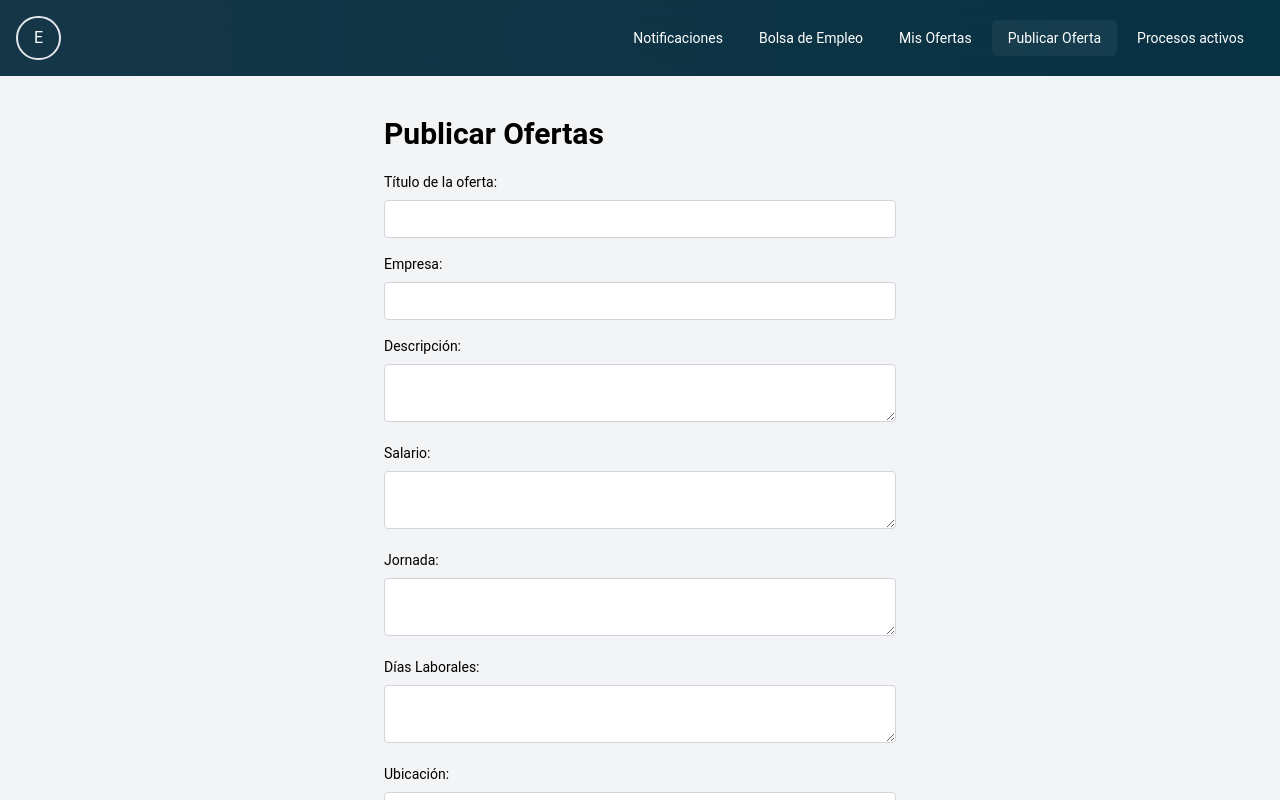
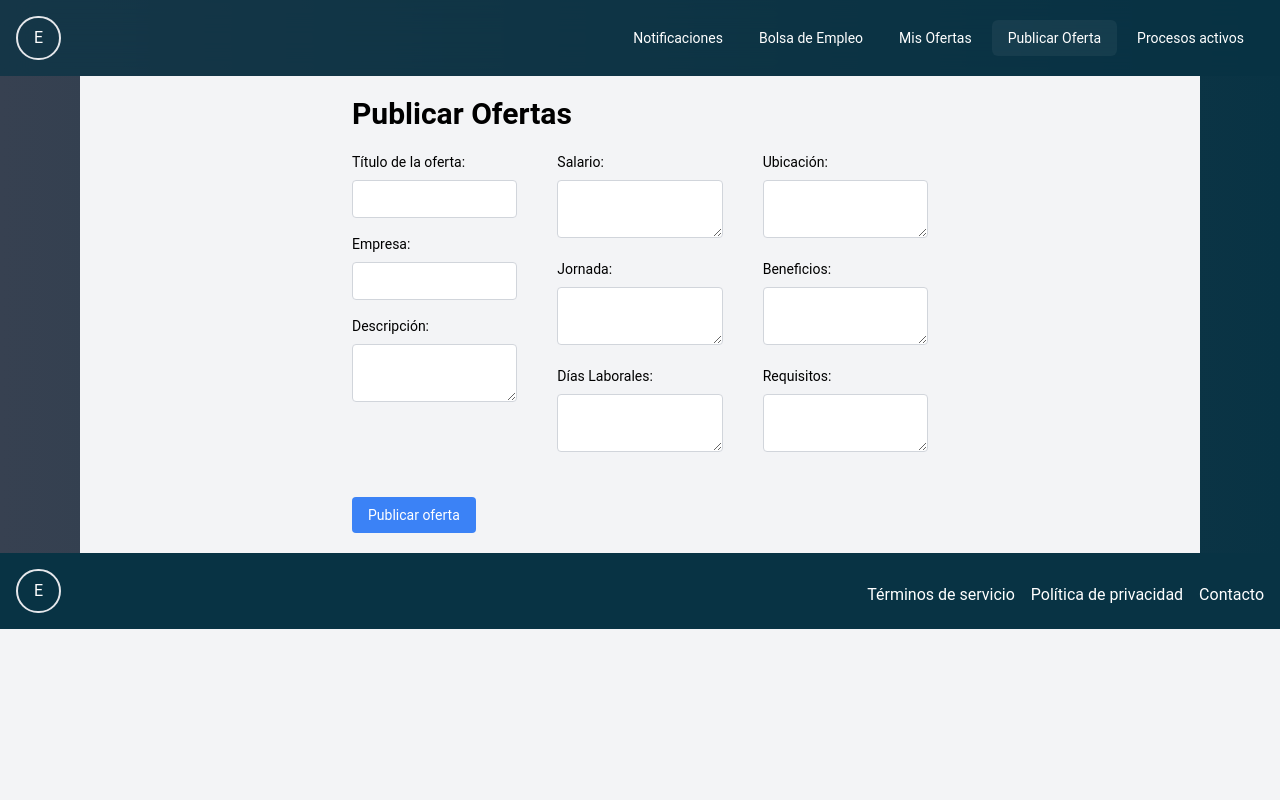
Before and after one commit to frankgimeno3/empleotecnicfront, a Next.js app: page /dashboard in a window 1280 px wide. Both pictures are taken after a click on the button "Publicar Oferta". Shown: the top 800 px of the page. Built offline with nearby package versions, Linux system fonts and the light colour scheme.

Commit message:
añado estilos a publicar ofertas

```diff
--- a/components/Dashboard/PublicarOferta.tsx
+++ b/components/Dashboard/PublicarOferta.tsx
@@ -1,16 +1,16 @@
-import React, { Component, FormEvent } from 'react';
+import React, { Component, FormEvent } from "react";
 
 class PublicarOferta extends Component {
   state = {
-    titulo: '',
-    empresa: '',
-    descripcion: '',
-    salario: '',
-    jornada: '',
-    diasLaborales: '',
-    ubicacion: '',
-    beneficios: '',
-    requisitos: '',
+    titulo: "",
+    empresa: "",
+    descripcion: "",
+    salario: "",
+    jornada: "",
+    diasLaborales: "",
+    ubicacion: "",
+    beneficios: "",
+    requisitos: "",
   };
 
   handleSubmit = (event: FormEvent) => {
@@ -19,7 +19,9 @@ class PublicarOferta extends Component {
     console.log(this.state);
   };
 
-  handleChange = (event: React.ChangeEvent<HTMLInputElement | HTMLTextAreaElement>) => {
+  handleChange = (
+    event: React.ChangeEvent<HTMLInputElement | HTMLTextAreaElement>
+  ) => {
     const { name, value } = event.target;
     this.setState({ [name]: value });
   };
@@ -38,10 +40,12 @@ class PublicarOferta extends Component {
     } = this.state;
 
     return (
-      <div className="container mx-auto mt-10 ">
-        <div className='mt-6 p-10 bg-gray-100'>
-        <form onSubmit={this.handleSubmit} className="max-w-lg mx-auto">
-          <h1 className='font-bold text-3xl mb-5'>Publicar Ofertas</h1>
+      <div className="container mx-auto mt-10 bg-gradient-to-r from-gray-700 to-cyan-950">
+        <div className="mt-6 mx-20 p-5 bg-gray-100">
+          <form onSubmit={this.handleSubmit} className="max-w-xl mx-auto">
+            <h1 className="font-bold text-3xl mb-5">Publicar Ofertas</h1>
+            <div className="grid grid-cols-3 gap-10">
+              <div>
                 <div className="mb-4">
                   <label htmlFor="titulo" className="block mb-2">
                     Título de la oferta:
@@ -85,7 +89,9 @@ class PublicarOferta extends Component {
                     required
                   />
                 </div>
+              </div>
 
+              <div>
                 <div className="mb-4">
                   <label htmlFor="salario" className="block mb-2">
                     Salario:
@@ -127,7 +133,9 @@ class PublicarOferta extends Component {
                     required
                   />
                 </div>
+              </div>
 
+              <div>
                 <div className="mb-4">
                   <label htmlFor="ubicacion" className="block mb-2">
                     Ubicación:
@@ -141,7 +149,6 @@ class PublicarOferta extends Component {
                     required
                   />
                 </div>
-
 
                 <div className="mb-4">
                   <label htmlFor="beneficios" className="block mb-2">
@@ -157,7 +164,6 @@ class PublicarOferta extends Component {
                   />
                 </div>
 
-
                 <div className="mb-4">
                   <label htmlFor="requisitos" className="block mb-2">
                     Requisitos:
@@ -171,7 +177,8 @@ class PublicarOferta extends Component {
                     required
                   />
                 </div>
-
+              </div>
+            </div>
 
             <div className="mt-6">
               <button
```
Lines whose indentation alone changed are shown as unchanged.
